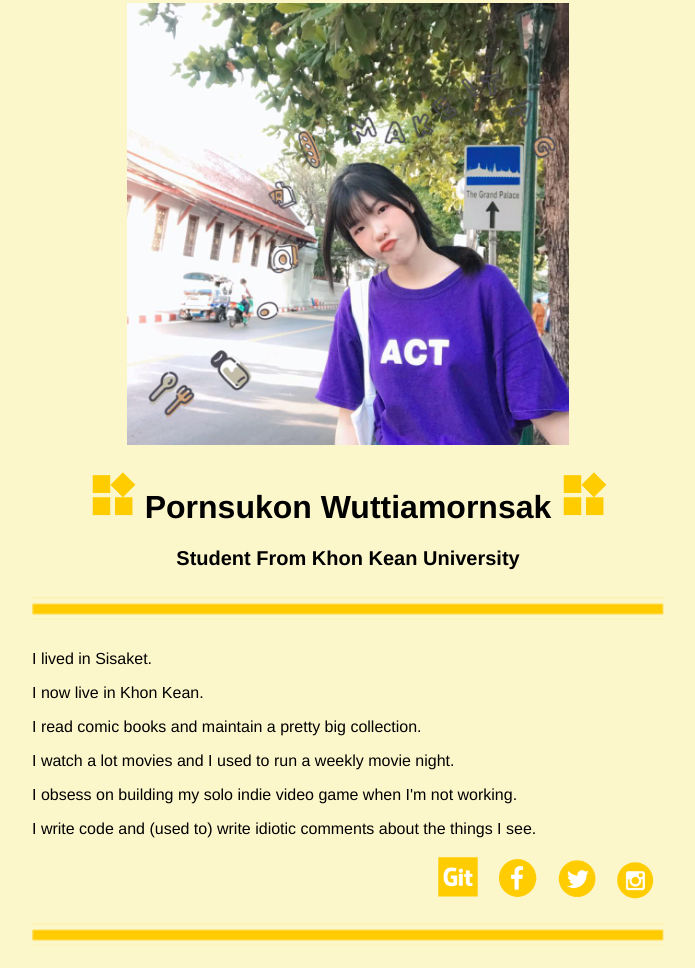
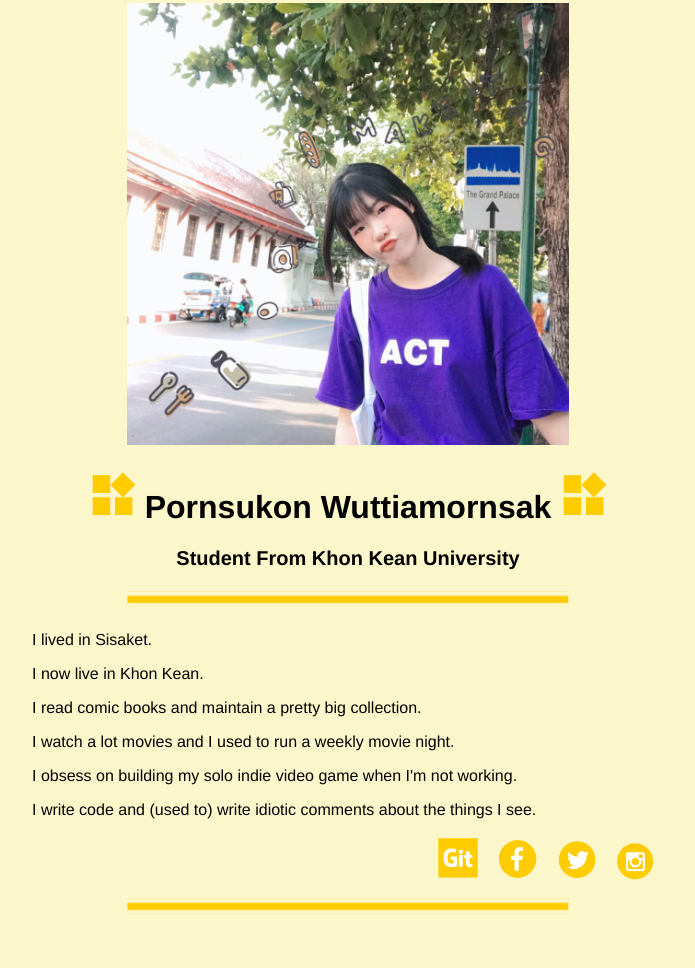
Before and after one commit to pornsukon/pornsukon2.github.io, a plain HTML site: page index.html in a window 1280 px wide. Shown: the part 181-1149 px from the top of the page, without its empty margins (292-987 px from the left). After the commit the page ends 1111 px from the top, so only its background shows below. Drawn offline with Linux system fonts and the light colour scheme.

Commit message:
Update index.html

```diff
--- a/index.html
+++ b/index.html
@@ -30,7 +30,7 @@
             Student From Khon Kean University
         </h2>
 
-        <img class="line" src="images/line.png" width="50%" height="50%" alt="My test image" >
+        <img class="line" src="images/line.png" width="35%" height="50%" alt="My test image" >
 
         <div class="p1">
             <p>I lived in Sisaket.</p>
@@ -51,6 +51,6 @@
             </div>
         </div>
 
-        <img class="line" src="images/line.png" width="50%" height="50%" alt="My test image" >
+        <img class="line" src="images/line.png" width="35%" height="50%" alt="My test image" >
    </body>
 </html>
```
